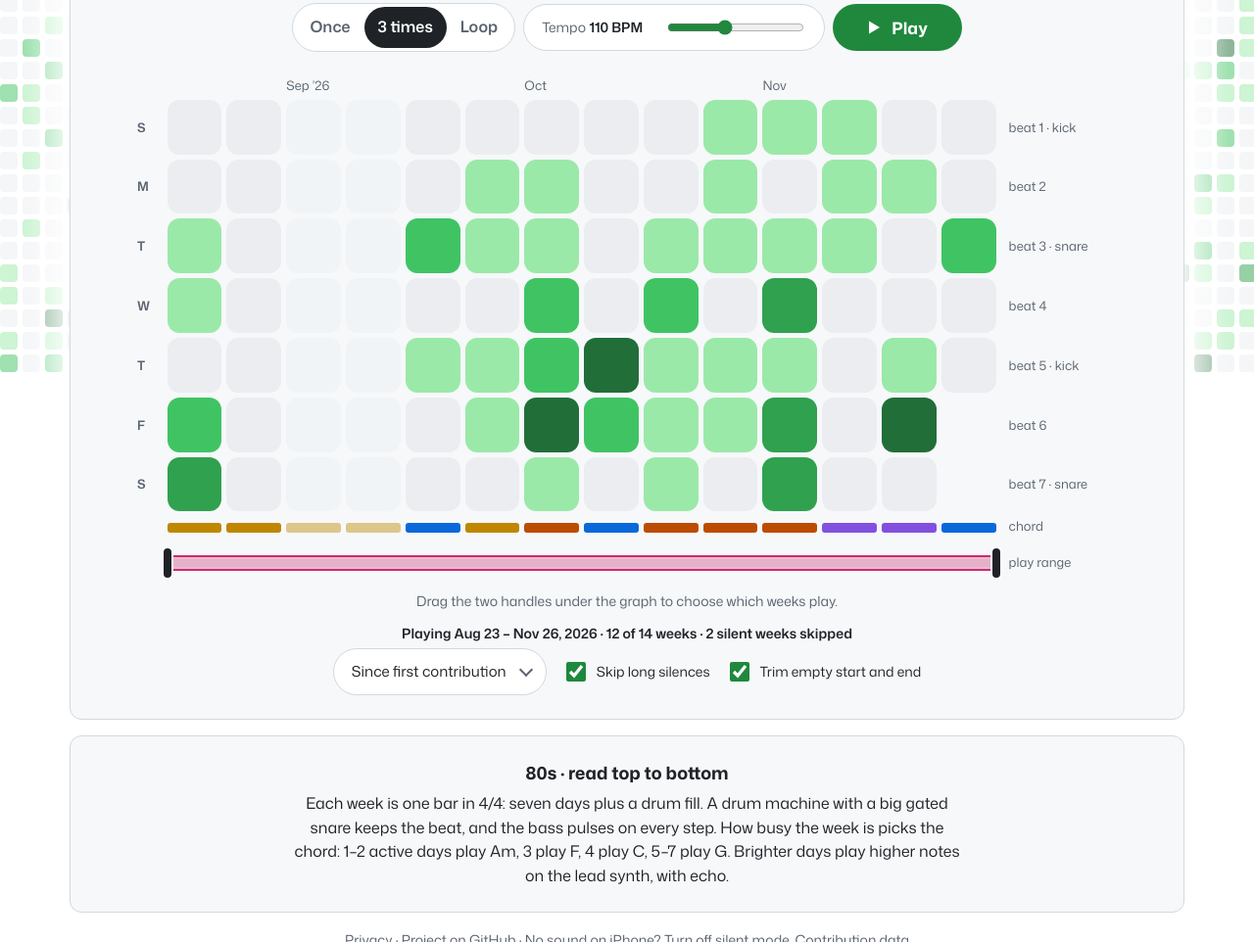
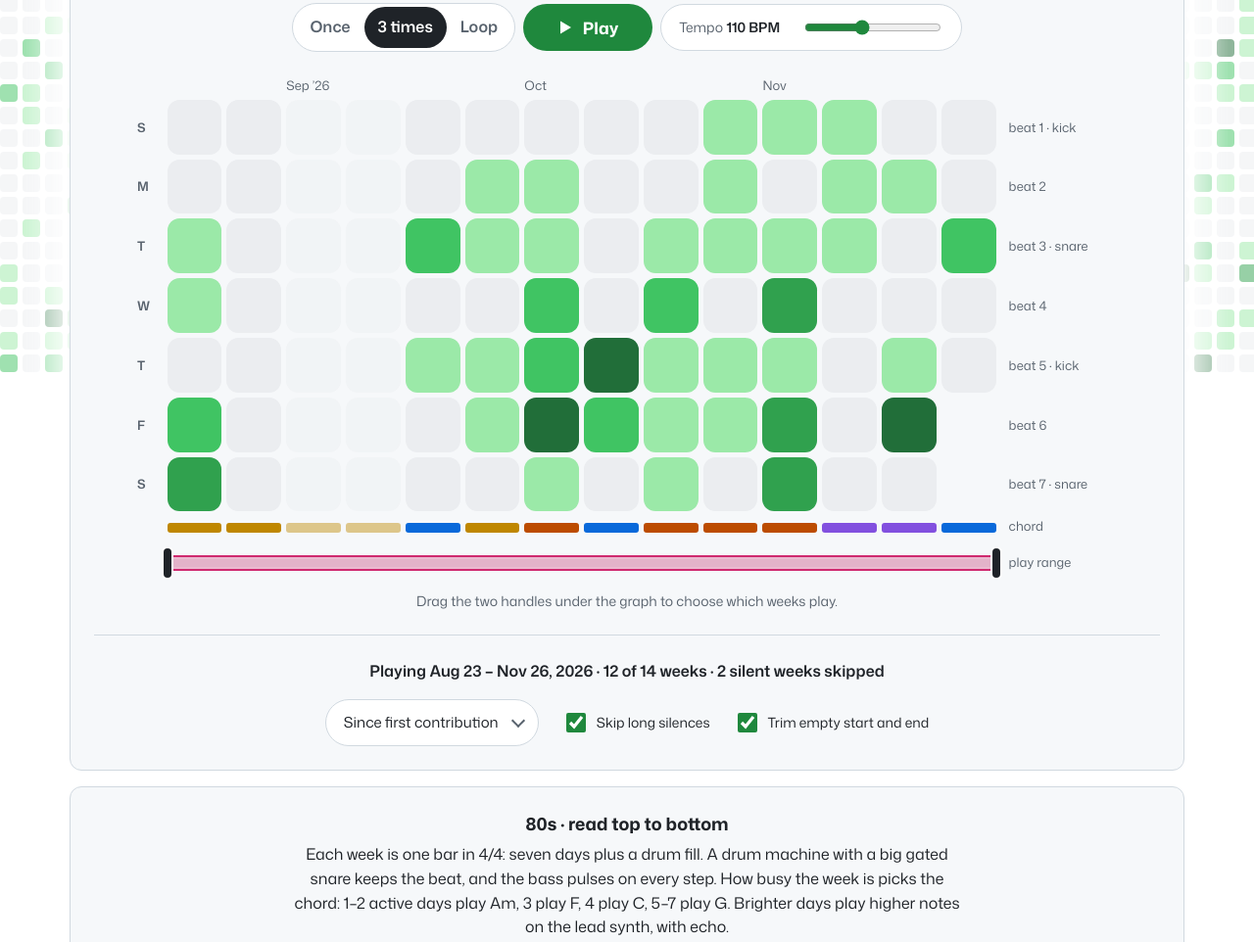
Before and after one commit to hseeberg/contribution-music, a plain HTML site: page index.html in a window 1280 px wide. Shown: the part 420-1382 px from the top of the page at 98% size. Drawn offline with Linux system fonts and the light colour scheme; no server answers.

Commit message:
UX adjustments

```diff
--- a/index.html
+++ b/index.html
@@ -118,9 +118,9 @@ button:focus-visible,select:focus-visible,input:focus-visible,a:focus-visible{ou
 .th::after{content:"";position:absolute;left:10px;top:7px;width:8px;height:30px;border-radius:4px;background:var(--ink);box-shadow:0 0 0 2px var(--bg)}
 .cell.out,.sc.out{opacity:.2}
 .cell.gap,.sc.gap{opacity:.45}
-.trimbar{display:flex;flex-wrap:wrap;gap:4px 16px;align-items:center;justify-content:center;margin-top:12px;font-size:14px;text-align:center}
-.trimbar p{margin:0;font-weight:600;flex:1 1 100%}
-.hint{text-align:center}
+.trimbar{display:flex;flex-wrap:wrap;gap:12px 24px;align-items:center;justify-content:center;margin-top:24px;padding-top:24px;border-top:1px solid var(--line);font-size:14px;text-align:center}
+.trimbar p{margin:0 0 4px;font-size:16px;font-weight:600;flex:1 1 100%}
+.hint{text-align:center;margin:8px 0 0}
 .trimbar label{display:flex;align-items:center;gap:8px;min-height:44px;cursor:pointer}
 .trimbar input{width:20px;height:20px;accent-color:var(--go)}
 .row{display:grid;grid-template-columns:minmax(0,1.15fr) minmax(0,1fr);gap:16px;padding-top:16px}
@@ -212,8 +212,8 @@ dialog#privacy::backdrop{background:rgb(1 4 9 / .6)}
         <div class="seg" id="reps" role="group" aria-label="How many times to play">
           <button type="button" data-r="1">Once</button><button type="button" data-r="3">3 times</button><button type="button" data-r="0">Loop</button>
         </div>
+        <button class="play" id="play"><svg viewBox="0 0 16 16" aria-hidden="true"><path d="M3 1.5v13l11-6.5z"/></svg><span>Play</span></button>
         <div class="tempo"><label for="tempo">Tempo <output id="tempoOut"></output></label><input type="range" id="tempo" min="60" max="180" step="1" value="110"></div>
-        <button class="play" id="play"><svg viewBox="0 0 16 16" aria-hidden="true"><path d="M3 1.5v13l11-6.5z"/></svg><span>Play</span></button>
       </div>
     </div>
     <div class="scroll" id="scroller"><div id="grid"></div></div>
@@ -584,7 +584,8 @@ function applyTrim() {
   let fa = -1, fb = -1;
   for (let c = 0; c < nW; c++) if (density(c)) { if (fa < 0) fa = c; fb = c; }
   $('fitAct').checked = fa >= 0 && trimA === fa && trimB === fb;
-  $('trimInfo').textContent = 'Playing ' + fmt(dt(trimA)) + ' – ' + fmt(new Date(w0 + end * DAY)) + ', ' + new Date(w0 + end * DAY).getUTCFullYear() + ' · ' + played + ' of ' + nW + ' weeks' + (skip.size ? ' · ' + skip.size + ' silent weeks skipped' : '');
+  const d1 = dt(trimA), d2 = new Date(w0 + end * DAY), y1 = d1.getUTCFullYear(), y2 = d2.getUTCFullYear();
+  $('trimInfo').textContent = 'Playing ' + fmt(d1) + (y1 !== y2 ? ', ' + y1 : '') + ' – ' + fmt(d2) + ', ' + y2 + ' · ' + played + ' of ' + nW + ' weeks' + (skip.size ? ' · ' + skip.size + ' silent weeks skipped' : '');
   info();
 }
 function moveTrim(w, c) {
```
